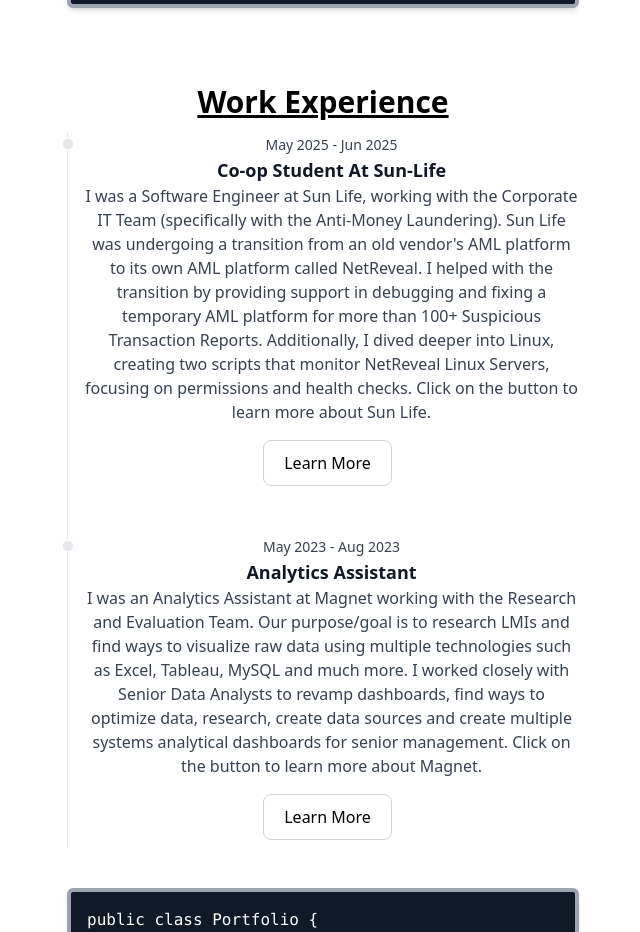
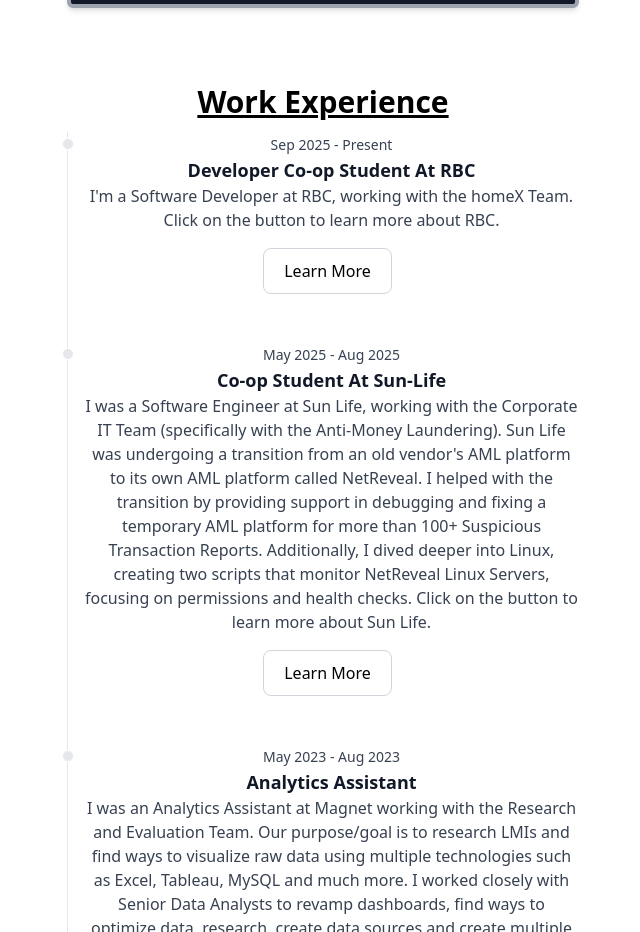
Before and after one commit to AhmedAbdulwasi/portfolio, a React (Vite) app: page / in a window 1280 px wide. Shown: the part 1978-2910 px from the top of the page, without its empty margins (317-957 px from the left). Built offline with nearby package versions, Linux system fonts and the light colour scheme.

Commit message:
Update Experience.jsx

```diff
--- a/src/pages/Experience.jsx
+++ b/src/pages/Experience.jsx
@@ -13,11 +13,34 @@
           </h1>
 
           <ol className="relative border-s border-gray-200">
+            <li className="mb-10 ms-4">
+              <div className="absolute w-3 h-3 bg-gray-200 rounded-full mt-1.5 -start-1.5 border border-white"></div>
+              <time className="mb-1 text-sm font-normal leading-none text-gray-700">
+                Sep 2025 - Present
+              </time>
+              <h3 className="text-lg font-semibold text-gray-900">
+                Developer Co-op Student At RBC
+              </h3>
+              <p className="mb-4 text-base font-normal text-gray-700">
+                I'm a Software Developer at RBC, working with the homeX Team. Click on the button to learn more about RBC.
+              </p>
+              <p>
+                <a href="https://jobs.rbc.com/ca/en/technology-operations" target="_blank">
+                  <button
+                    type="button"
+                    className="text-black  bg-white border border-gray-300 focus:outline-none hover:bg-gray-100 font-medium rounded-lg px-5 py-2.5 me-2 mb-2"
+                  >
+                    Learn More
+                  </button>
+                </a>
+              </p>
+            </li>
+
 
             <li className="mb-10 ms-4">
               <div className="absolute w-3 h-3 bg-gray-200 rounded-full mt-1.5 -start-1.5 border border-white"></div>
               <time className="mb-1 text-sm font-normal leading-none text-gray-700">
-                May 2025 - Jun 2025
+                May 2025 - Aug 2025
               </time>
               <h3 className="text-lg font-semibold text-gray-900">
                 Co-op Student At Sun-Life
```
